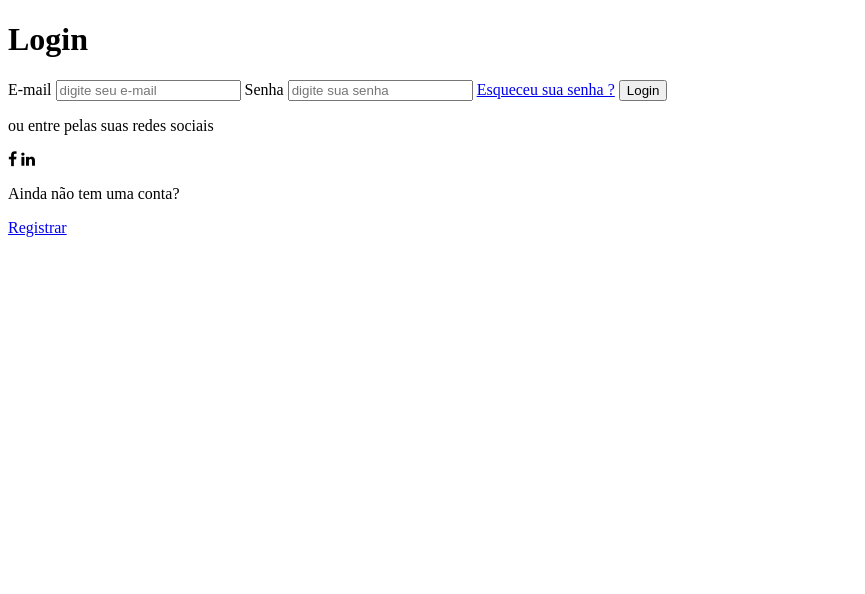
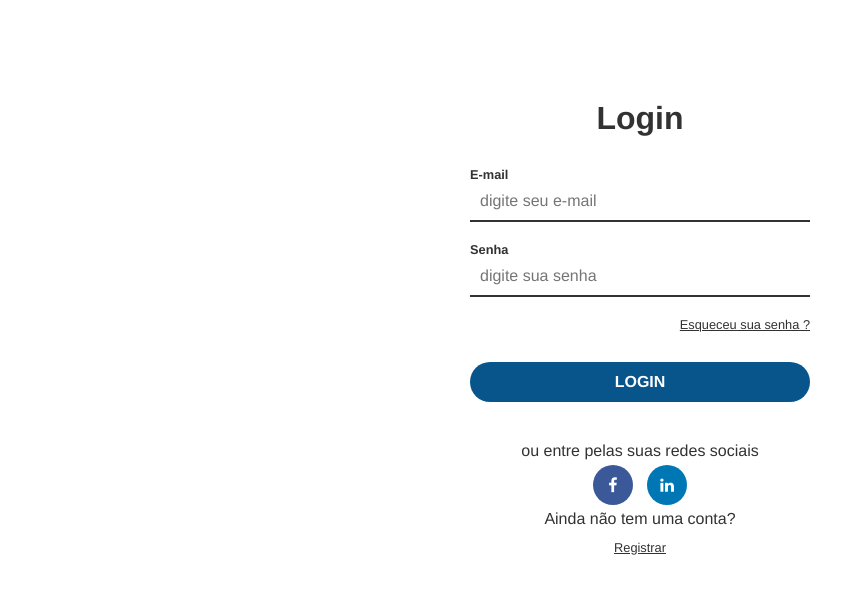
Before and after one commit to JacsonSilva/Projeto_E-commerce, a plain HTML site: page Login.html in a window 1280 px wide. Shown: the whole page, without its empty margins (0-865 px from the left). Drawn offline with Linux system fonts and the light colour scheme; files that its build step writes are made by us from their sources.

Commit message:
adcionando css

```diff
--- a/Login.html
+++ b/Login.html
@@ -6,7 +6,7 @@
     <meta name="viewport" content="width=device-width, initial-scale=1.0">
     <title>Login</title>
     <link rel="stylesheet" href="https://stackpath.bootstrapcdn.com/font-awesome/4.7.0/css/font-awesome.min.css">
-    <link rel="stylesheet" href="..//ProjetoLogin/css/style.css">
+    <link rel="stylesheet" href="login.css">
 </head>
 <body>
     <div id="login-container">
```
